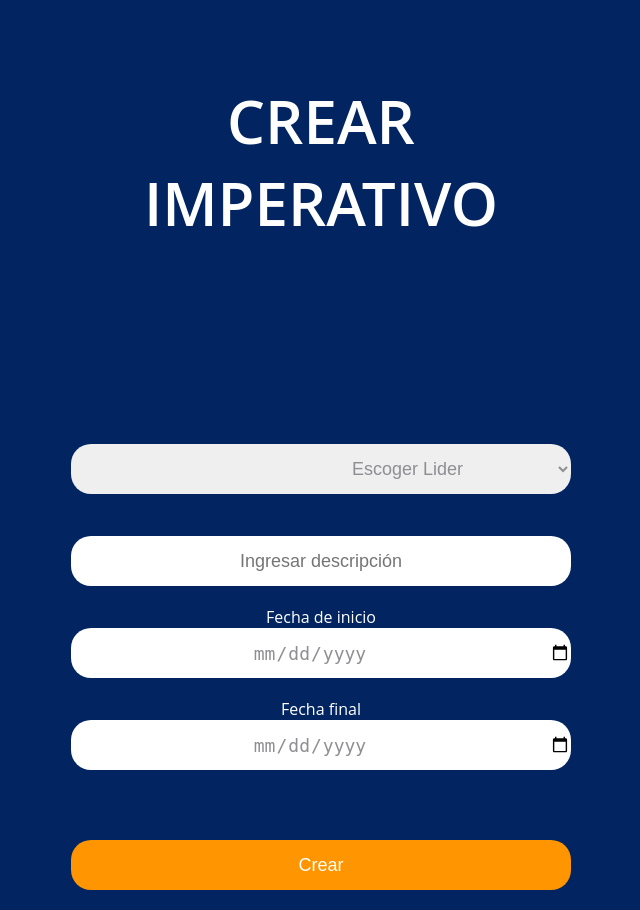
After one commit to ItsLuized/proyecto-SistdelaInf, a Flask app: template templates/crear-imperativo.html in a window 1280 px wide. The commit adds this page. Shown: the whole page, without its empty margins (319-959 px from the left). Run offline with Flask 2, Linux system fonts and the light colour scheme; the template is opened without the code that fills it, so the values that code supplies are empty; some libraries are stand-ins or nearby versions.

Commit message:
Añadiendo nuevos templates

```diff
--- /dev/null
+++ b/templates/crear-imperativo.html
@@ -0,0 +1,56 @@
+<!DOCTYPE html>
+<html lang="en">
+
+<head>
+    <meta charset="UTF-8">
+    <meta name="viewport" content="width=device-width, initial-scale=1.0">
+    <meta http-equiv="X-UA-Compatible" content="ie=edge">
+    <title>Crear imperativo</title>
+    <script src="https://kit.fontawesome.com/4e4e7f8918.js" crossorigin="anonymous"></script>
+    <link rel="stylesheet" href="../static/css/login.css">
+</head>
+
+<body>
+    <div class="contenedor">
+        <div class="contenedor-titulo">
+            <div class="titulo">
+                <h1>Crear imperativo</h1>
+            </div>
+        </div>
+        <form action="" method="POST">
+            <div class="contenedor-campos">
+                <div class="campos">
+
+                    <select id="opcionLider" aria-placeholder="Escoger Lider" required>
+                        <option disabled selected>                                     Escoger Lider</option>
+                        {% for value in data %}
+                        <option value="{{ value.id }}">                                     {{ value.nombre }}</option>
+                        {% endfor %}
+                    </select>
+                    <br>
+                    <input type="text" placeholder="Ingresar descripción" id="campoNombre" required>
+
+                    <p style="color: white;">Fecha de inicio</p>
+                    <input type="date" placeholder="Ingresar fecha de inicio" id="fecha_inicio" required>
+
+                    <p style="color: white;">Fecha final</p>
+                    <input type="date" placeholder="Ingresar fecha de fin" id="fecha_fin" required>
+
+                </div>
+            </div>
+            <div class="contenedor-boton">
+                <div class="boton">
+                    <input type="submit" value="Crear" id="createImperativo">
+                </div>
+            </div>
+        </div>
+    </div>
+    </div>
+
+    <!-- JS Files-->
+    <script src="https://code.jquery.com/jquery-3.4.1.js" integrity="sha256-WpOohJOqMqqyKL9FccASB9O0KwACQJpFTUBLTYOVvVU=" crossorigin="anonymous"></script>
+    <script src="../static/js/main.js"></script>
+
+</body>
+
+</html>
--- a/templates/crear-usuario.html
+++ b/templates/crear-usuario.html
@@ -31,9 +31,8 @@
                             rol</option>
                         <option value="1">                                     Administrador</option>
                         <option value="2">                                         Planeador</option>
-                        <option value="2">                                 Lider de imperativo
-                        </option>
-                        <option value="3">                                          Ejecutor</option>
+                        <option value="3">                                 Lider de imperativo</option>
+                        <option value="4">                                          Ejecutor</option>
                     </select>
 
                 </div>
--- a/templates/plan-estrategico.html
+++ b/templates/plan-estrategico.html
@@ -86,7 +86,7 @@
                     <tr>
                         <td>
                             <div class="botonMas">
-                                <a href="#"><i class="fas fa-plus-circle"></i></a>
+                                <a href="{{ url_for('agregarImperativo') }}"><i class="fas fa-plus-circle"></i></a>
                             </div>
                         </td>
                         <td>...</td>
```
Also changed, not shown: templates/objetivos.html (+4 -76 lines).
